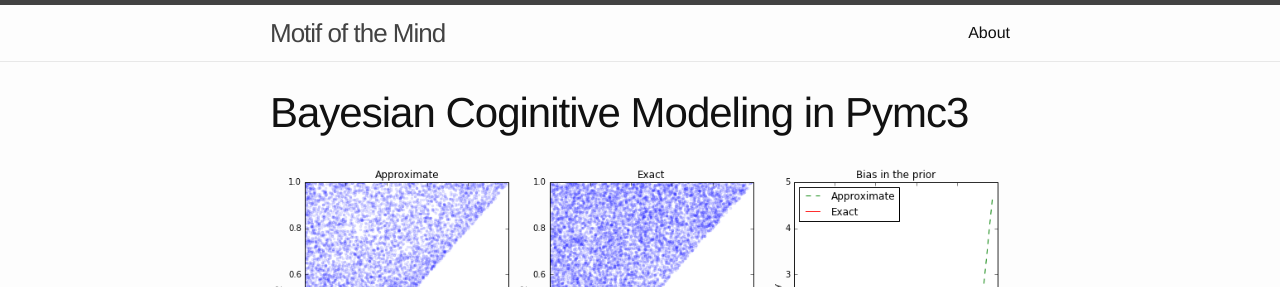
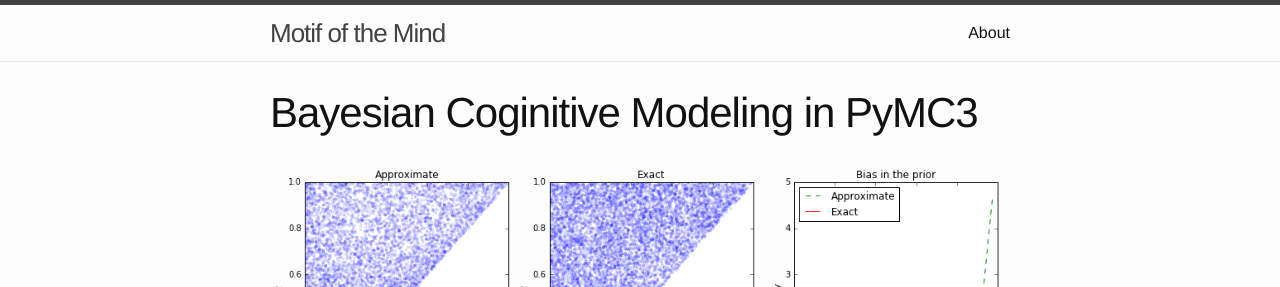
Before and after one commit to junpenglao/junpenglao.github.io, a Jekyll site: the page built from _posts/2016-03-15-Bayesian Coginitive Modeling in Pymc3.md, in a window 1280 px wide and 900 px high. Shown: the top 287 px of the window. Built offline with Jekyll 4.4.1, drawn with Linux system fonts in a browser that asks for light colours.

Commit message:
minor changes

```diff
--- a/_posts/2016-03-15-Bayesian Coginitive Modeling in Pymc3.md
+++ b/_posts/2016-03-15-Bayesian Coginitive Modeling in Pymc3.md
@@ -1,7 +1,7 @@
 ---
 layout: page
-title: Bayesian Coginitive Modeling in Pymc3
-permalink: /Bayesian-Coginitive-Modeling-in-Pymc3/
+title: Bayesian Coginitive Modeling in PyMC3
+permalink: /Bayesian-Coginitive-Modeling-in-PyMC3/
 ---
 
 <img src="/image/150316im1.png" />
```
Also changed, not shown: _posts/2016-04-08-iMap4.md (+2 -1 lines).
